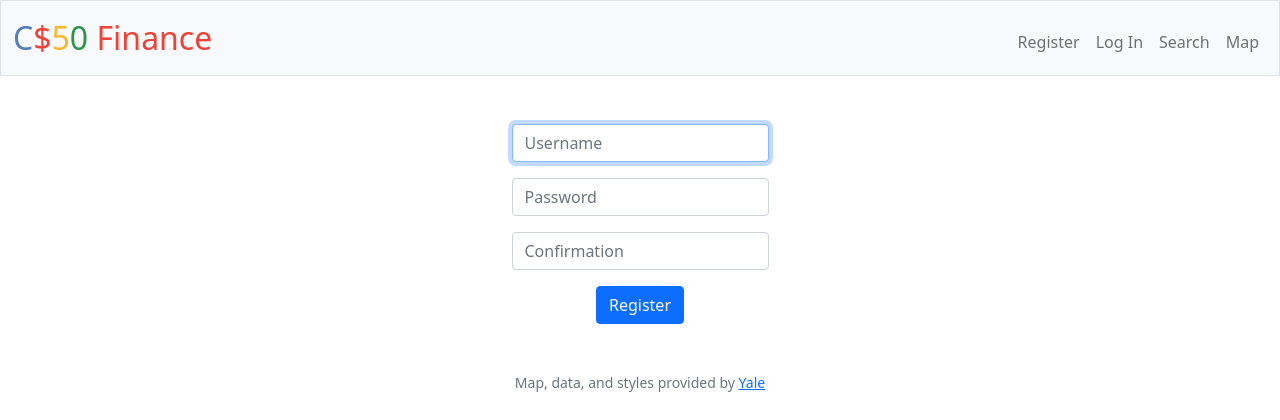
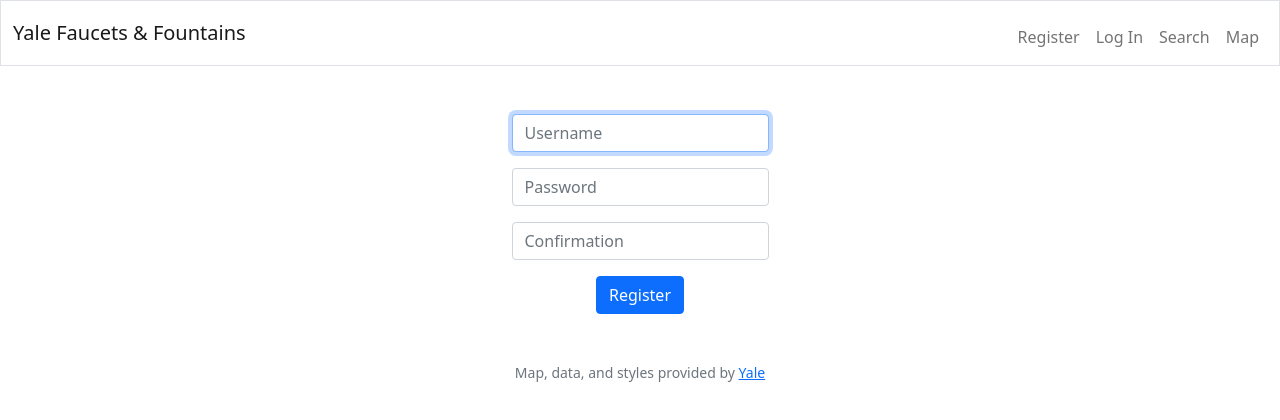
Before and after one commit to creedgar/finalproject, a Flask app: page /register in a window 1280 px wide. Shown: the top 420 px of the page. Run offline with Flask 2, Linux system fonts and the light colour scheme; some libraries are stand-ins or nearby versions.

Commit message:
Updating Repository

```diff
--- a/static/styles.css
+++ /dev/null
@@ -1,23 +0,0 @@
-/* Size for brand */
-nav .navbar-brand
-{
-    font-size: xx-large;
-}
-
-/* Colors for brand */
-nav .navbar-brand .blue
-{
-    color: #537fbe;
-}
-nav .navbar-brand .red
-{
-    color: #ea433b;
-}
-nav .navbar-brand .yellow
-{
-    color: #f5b82e;
-}
-nav .navbar-brand .green
-{
-    color: #2e944b;
-}
--- a/templates/layout.html
+++ b/templates/layout.html
@@ -22,9 +22,9 @@
 
     <body>
 
-        <nav class="bg-light border navbar navbar-expand-md navbar-light">
+        <nav class="bg-custom border navbar navbar-expand-md navbar-light">
             <div class="container-fluid">
-                <a class="navbar-brand" href="/"><span class="blue">C</span><span class="red">$</span><span class="yellow">5</span><span class="green">0</span> <span class="red">Finance</span></a>
+                <a class="navbar-brand" href="/"><span class="yale">Yale </span><span class="faucets">Faucets</span><span class="and"> & </span><span class="fountains">Fountains</span></a>
                 <button aria-controls="navbar" aria-expanded="false" aria-label="Toggle navigation" class="navbar-toggler" data-bs-target="#navbar" data-bs-toggle="collapse" type="button">
                     <span class="navbar-toggler-icon"></span>
                 </button>
```
Also changed, not shown: layout.html (deleted, +0 -72 lines).
